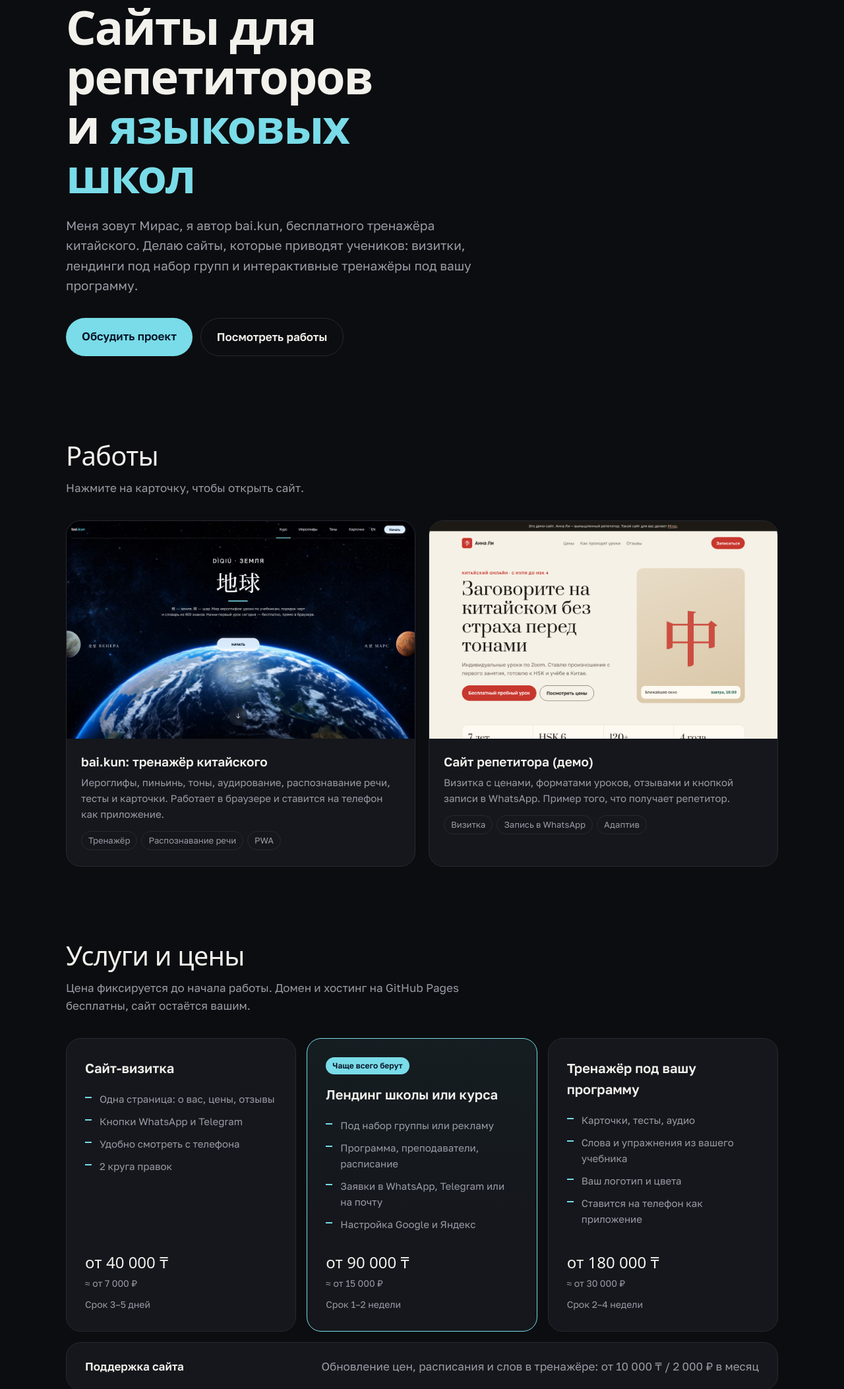
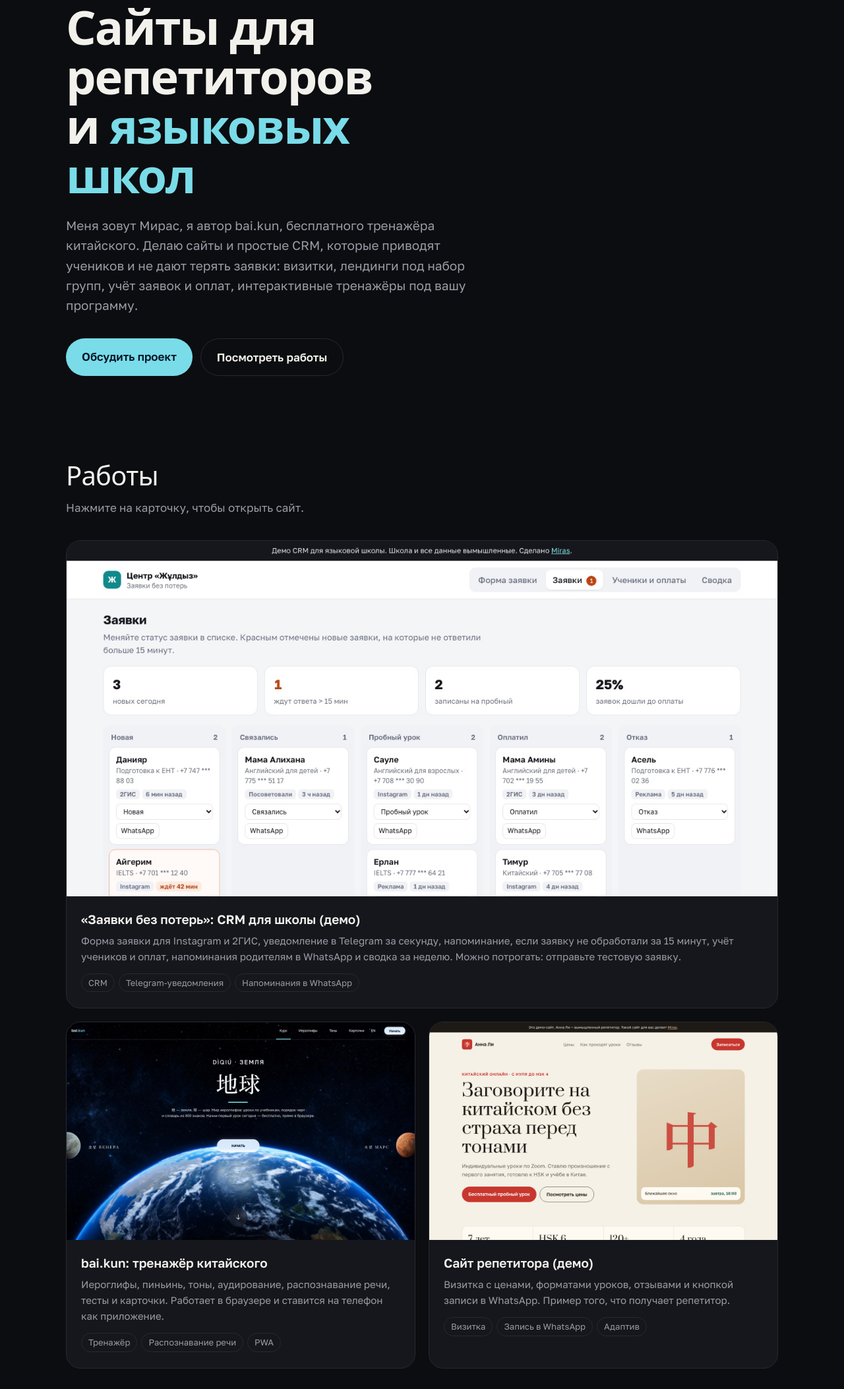
Before and after one commit to tmiras257-lgtm/miras-studio, a plain HTML site: page index.html in a window 1280 px wide. Shown: the part 223-2329 px from the top of the page at 66% size. Drawn offline with Linux system fonts and the light colour scheme; a web font is replaced by a local one.

Commit message:
Add CRM demo to portfolio and services
Co-Authored-By: Claude Opus 5.5 <noreply@anthropic.com>

```diff
--- a/index.html
+++ b/index.html
@@ -53,6 +53,8 @@
   .work:hover{border-color:#3a3e4a}
   .shot{position:relative;aspect-ratio:16/10;overflow:hidden;background:var(--panel2)}
   .shot img{display:block;width:100%;height:100%;object-fit:cover;object-position:top}
+  .work.wide{grid-column:1/-1}
+  .work.wide .shot{aspect-ratio:16/8}
   .work .meta{padding:20px 22px 24px}
   .work h3{font-size:19px;margin-bottom:4px}
   .work p{color:var(--muted);font-size:15px}
@@ -60,7 +62,7 @@
   .work .tags span{font-size:13px;border:1px solid var(--line);border-radius:999px;padding:3px 10px;color:var(--muted)}
   @media (max-width:820px){ .works{grid-template-columns:1fr} }
 
-  .services{display:grid;grid-template-columns:repeat(3,1fr);gap:16px}
+  .services{display:grid;grid-template-columns:repeat(auto-fit,minmax(240px,1fr));gap:16px}
   .svc{background:var(--panel);border:1px solid var(--line);border-radius:22px;padding:28px;display:flex;flex-direction:column}
   .svc.hl{border-color:var(--accent);background:linear-gradient(180deg,rgba(121,220,232,.08),var(--panel) 60%)}
   .svc .badge{align-self:flex-start;font-size:12px;font-weight:600;color:var(--accent-ink);background:var(--accent);border-radius:999px;padding:3px 10px;margin-bottom:14px}
@@ -113,7 +115,7 @@
   <div class="hero">
     <span class="pill"><i></i>Беру новые проекты</span>
     <h1>Сайты для репетиторов и&nbsp;<em>языковых школ</em></h1>
-    <p class="lead">Меня зовут Мирас, я автор bai.kun, бесплатного тренажёра китайского. Делаю сайты, которые приводят учеников: визитки, лендинги под набор групп и интерактивные тренажёры под вашу программу.</p>
+    <p class="lead">Меня зовут Мирас, я автор bai.kun, бесплатного тренажёра китайского. Делаю сайты и простые CRM, которые приводят учеников и не дают терять заявки: визитки, лендинги под набор групп, учёт заявок и оплат, интерактивные тренажёры под вашу программу.</p>
     <div class="cta">
       <a class="btn" href="#contact">Обсудить проект</a>
       <a class="btn ghost" href="#works">Посмотреть работы</a>
@@ -124,6 +126,14 @@
     <h2>Работы</h2>
     <p class="sub">Нажмите на карточку, чтобы открыть сайт.</p>
     <div class="works">
+      <a class="work wide" href="https://tmiras257-lgtm.github.io/crm-demo/" target="_blank" rel="noopener">
+        <div class="shot"><img src="crm.jpg" alt="Демо CRM для языковой школы: доска заявок" loading="lazy"></div>
+        <div class="meta">
+          <h3>«Заявки без потерь»: CRM для школы (демо)</h3>
+          <p>Форма заявки для Instagram и 2ГИС, уведомление в Telegram за секунду, напоминание, если заявку не обработали за 15 минут, учёт учеников и оплат, напоминания родителям в WhatsApp и сводка за неделю. Можно потрогать: отправьте тестовую заявку.</p>
+          <div class="tags"><span>CRM</span><span>Telegram-уведомления</span><span>Напоминания в WhatsApp</span></div>
+        </div>
+      </a>
       <a class="work" href="https://baikun-ap.github.io/" target="_blank" rel="noopener">
         <div class="shot"><img src="baikun.jpg" alt="Главная страница bai.kun" loading="lazy"></div>
         <div class="meta">
@@ -159,6 +169,12 @@
         <ul><li>Под набор группы или рекламу</li><li>Программа, преподаватели, расписание</li><li>Заявки в WhatsApp, Telegram или на почту</li><li>Настройка Google и Яндекс</li></ul>
         <div class="price">от 90 000 ₸<small>≈ от 15 000 ₽</small></div>
         <div class="time">Срок 1–2 недели</div>
+      </div>
+      <div class="svc">
+        <h3>CRM «Заявки без потерь»</h3>
+        <ul><li>Форма заявки для Instagram и 2ГИС</li><li>Уведомления в Telegram за секунду</li><li>Напоминание, если заявку не обработали</li><li>Ученики, оплаты, напоминания родителям</li></ul>
+        <div class="price">от 70 000 ₸<small>+ 10 000 ₸ в месяц за поддержку</small></div>
+        <div class="time">Запуск за 3–5 дней</div>
       </div>
       <div class="svc">
         <h3>Тренажёр под вашу программу</h3>
```
Also changed, not shown: crm.jpg (added).
